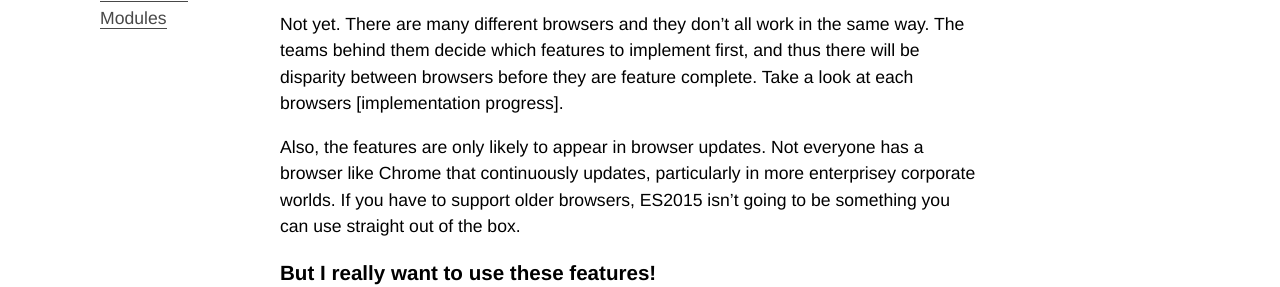
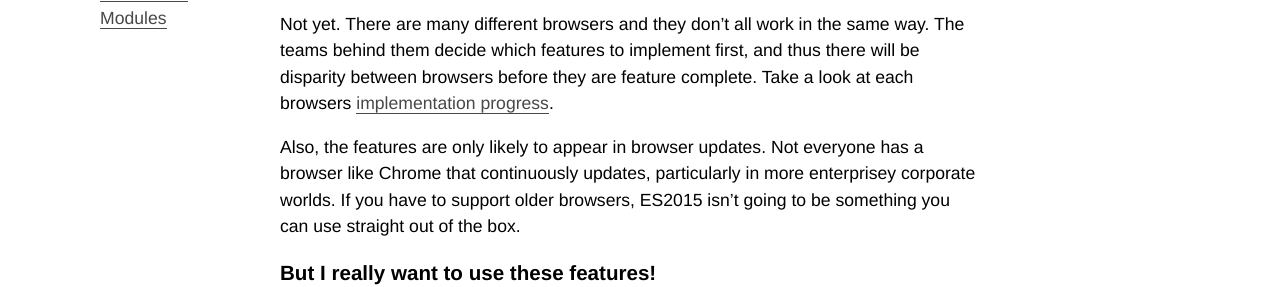
Before and after one commit to Charlotteis/ESExplain, a Jekyll site: the page built from faq.md, in a window 1280 px wide. Shown: the part 853-1140 px from the top of the page. Built offline with Jekyll 4.4.1, drawn with Linux system fonts in a browser that asks for light colours; part of the change alters nothing that is shown.

```diff
--- a/faq.md
+++ b/faq.md
@@ -39,7 +39,7 @@ we also don't want to break the web completely.
 Not yet. There are many different browsers and they don't all work in the same way.
 The teams behind them decide which features to implement first, and thus
 there will be disparity between browsers before they are feature complete. Take
-a look at each browsers [implementation progress].
+a look at each browsers [implementation progress][browser progress].
 
 Also, the features are only likely to appear in browser updates.
 Not everyone has a browser like Chrome that continuously updates, particularly in
@@ -72,7 +72,7 @@ Don't know how to work with JavaScript yet? Here are some resources for getting
 * [Eloquent JavaScript][Eloquent]: an online book
 
 [tc39]: https://github.com/tc39/ecma262#ecmascript
-[progress]: https://kangax.github.io/compat-table/es6/
+[browser progress]: https://kangax.github.io/compat-table/es6/
 [Babel]: http://babeljs.io/
 [in browser]: http://babeljs.io/repl/
 [CONTRIBUTING]: https://github.com/Charlotteis/ESExplain/blob/gh-pages/CONTRIBUTING.md
```
